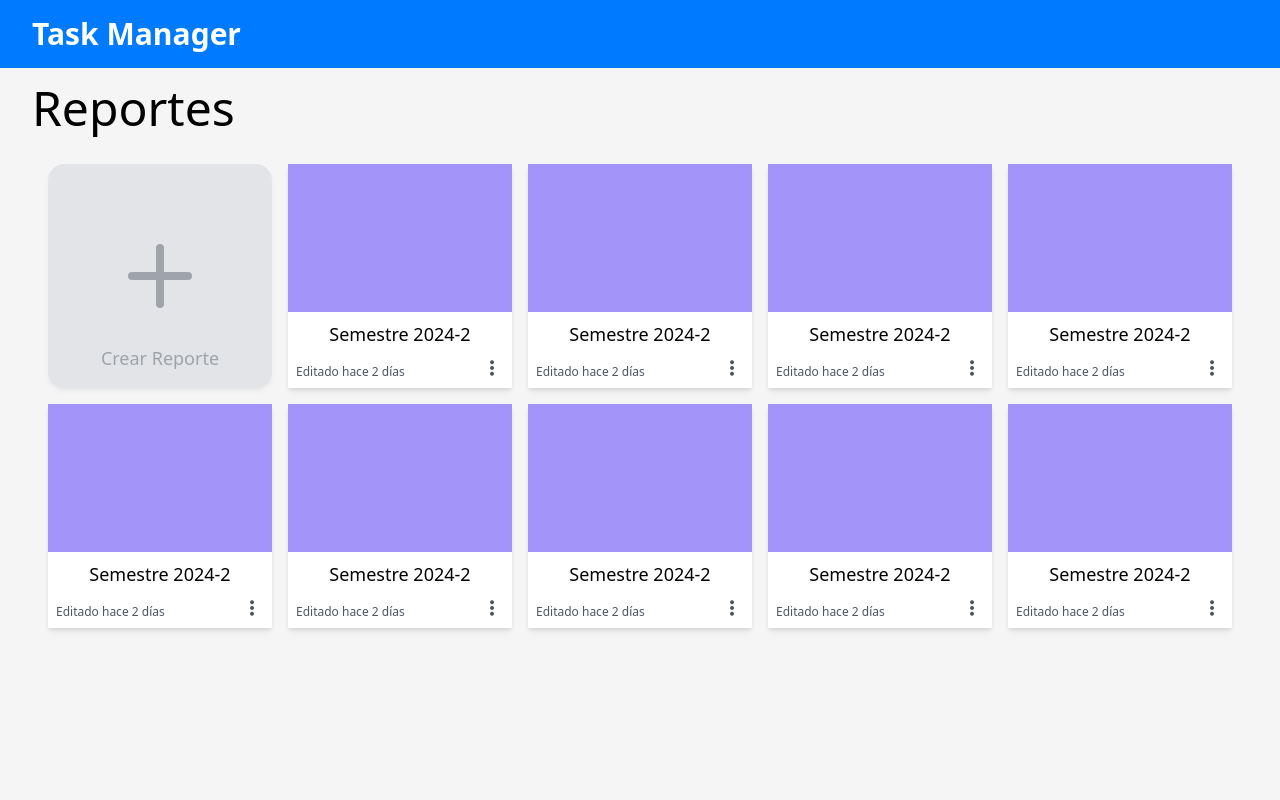
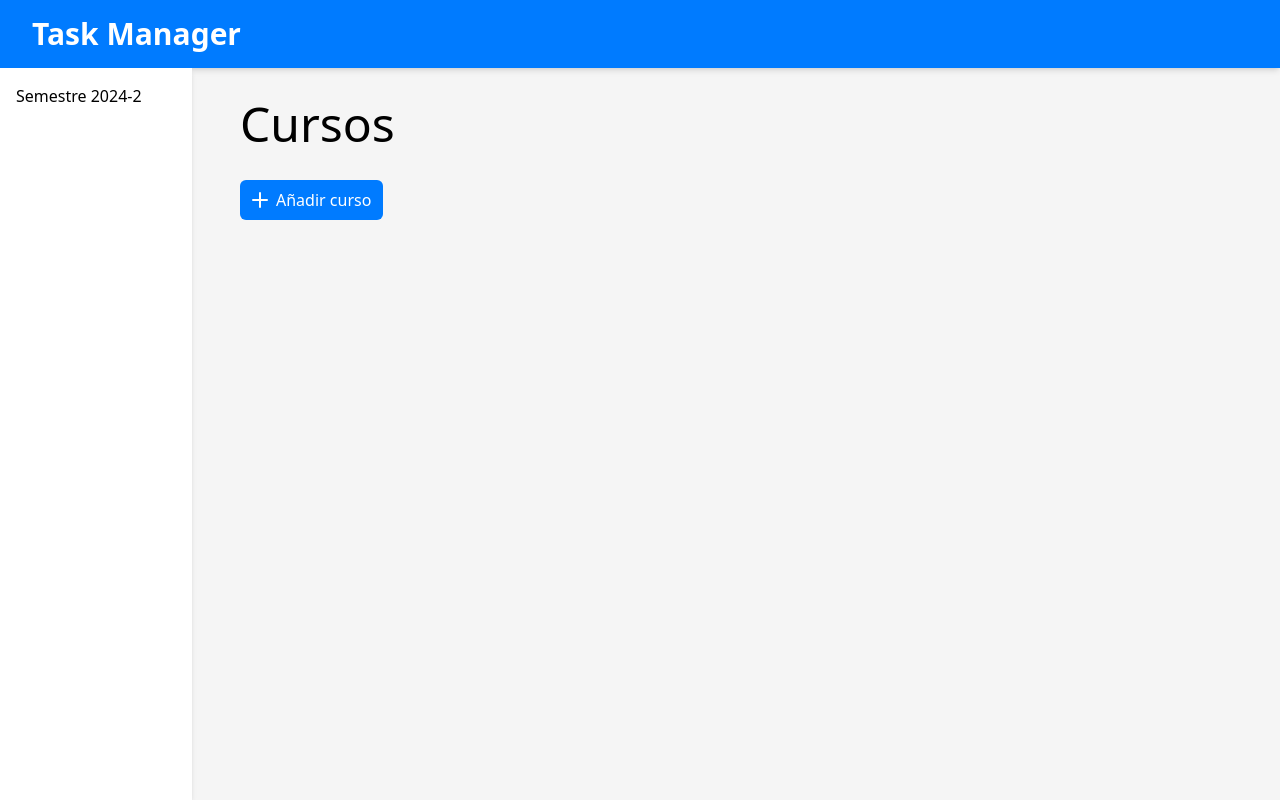
Before and after one commit to BlockBeam22Y/Task-Manager, a React (Vite) app in the folder client/: page / in a window 1280 px wide. Built offline with nearby package versions, Linux system fonts and the light colour scheme.

Commit message:
Courses page sidebar and button

```diff
--- a/client/src/App.jsx
+++ b/client/src/App.jsx
@@ -1,12 +1,14 @@
 import Navbar from './components/layout/Navbar'
+import Courses from './pages/Courses'
 import Reports from './pages/Reports'
 
 function App() {
   return (
-    <>
+    <div className='h-dvh flex flex-col'>
       <Navbar/>
-      <Reports/>
-    </>
+      {/* <Reports/> */}
+      <Courses/>
+    </div>
   )
 }
 
--- /dev/null
+++ b/client/src/components/courses/NewCourse.jsx
@@ -0,0 +1,18 @@
+import { FiPlus } from 'react-icons/fi'
+
+function NewCourse() {
+    return (
+        <button className='
+            bg-primary-500 text-white font-medium
+            hover:bg-primary-600 active:bg-primary-400
+            hover:text-gray-100 active:text-white
+            p-2 pr-3 gap-1 rounded-md
+            flex items-center
+        '>
+            <FiPlus className='w-6 h-6'/>
+            <span>Añadir curso</span>
+        </button>
+    );
+}
+
+export default NewCourse;
--- a/client/src/components/layout/Navbar.jsx
+++ b/client/src/components/layout/Navbar.jsx
@@ -1,6 +1,6 @@
 function Navbar() {
     return (
-        <div className='w-full bg-primary text-white px-8 py-4'>
+        <div className='w-full bg-primary-500 text-white px-8 py-4 shadow-md'>
             <h1 className='text-3xl font-bold'>Task Manager</h1>
         </div>
     );
--- /dev/null
+++ b/client/src/components/layout/Sidebar.jsx
@@ -0,0 +1,9 @@
+function Sidebar() {
+    return (
+        <div className='w-48 h-full bg-white p-4 shadow-md'>
+            <h3 className='font-medium'>Semestre 2024-2</h3>
+        </div>
+    );
+}
+
+export default Sidebar;
--- a/client/src/components/reports/NewReport.jsx
+++ b/client/src/components/reports/NewReport.jsx
@@ -2,15 +2,14 @@ import { FiPlus } from 'react-icons/fi'
 
 function NewReport() {
     return (
-        <div className='
+        <button className='
             w-56 h-56 rounded-2xl
-            bg-gray-300 text-gray-600 opacity-50
+            bg-gray-300 text-gray-600 opacity-60 hover:opacity-75 active:opacity-50
             flex flex-col justify-center items-center relative
-            shadow-md hover:shadow-lg cursor-pointer
         '>
             <FiPlus className='w-24 h-24'/>
             <h3 className='text-lg absolute bottom-4'>Crear Reporte</h3>
-        </div>
+        </button>
     );
 }
 
--- a/client/src/components/reports/ReportCard.jsx
+++ b/client/src/components/reports/ReportCard.jsx
@@ -8,7 +8,7 @@ function ReportCard() {
             flex flex-col justify-end
             shadow-md hover:shadow-lg cursor-pointer
         '>
-            <div className='bg-white p-2 gap-2 flex flex-col justify-between items-center'>
+            <div className='bg-white p-2 gap-1 flex flex-col justify-between items-center'>
                 <h3 className='w-full font-medium text-lg text-center text-nowrap text-ellipsis overflow-hidden'>
                     Semestre 2024-2
                 </h3>
--- /dev/null
+++ b/client/src/pages/Courses.jsx
@@ -0,0 +1,18 @@
+import NewCourse from '../components/courses/NewCourse';
+import Sidebar from '../components/layout/Sidebar';
+
+function Courses() {
+    return (
+        <div className='flex grow'>
+            <Sidebar/>
+
+            <div className='flex flex-col items-start gap-8 px-12 py-8 grow'>
+                <h2 className='text-5xl font-medium'>Cursos</h2>
+
+                <NewCourse/>
+            </div>
+        </div>
+    );
+}
+
+export default Courses;
--- a/client/src/pages/Reports.jsx
+++ b/client/src/pages/Reports.jsx
@@ -3,10 +3,10 @@ import ReportCard from '../components/reports/ReportCard';
 
 function Reports() {
     return (
-        <div className='flex flex-col gap-8 px-8 py-4'>
-            <h2 className='text-5xl font-medium'>Reportes</h2>
+        <div className='flex flex-col items-center gap-8 p-8'>
+            <h2 className='w-4/5 text-5xl font-medium'>Reportes</h2>
 
-            <div className='flex flex-wrap gap-4 justify-center'>
+            <div className='w-4/5 flex flex-wrap gap-4 justify-center'>
                 <NewReport/>
                 <ReportCard/>
                 <ReportCard/>
--- a/client/tailwind.config.js
+++ b/client/tailwind.config.js
@@ -7,7 +7,19 @@ export default {
   theme: {
     extend: {
       colors: {
-        'primary': '#007BFF'
+        'primary': {
+          50: '#e6f3ff',
+          100: '#cce6ff',
+          200: '#99ccff',
+          300: '#66b3ff',
+          400: '#3399ff',
+          500: '#007bff',
+          600: '#0066cc',
+          700: '#0052a3',
+          800: '#003d7a',
+          900: '#002952',
+          950: '#001526',
+        }
       }
     },
   },
```
